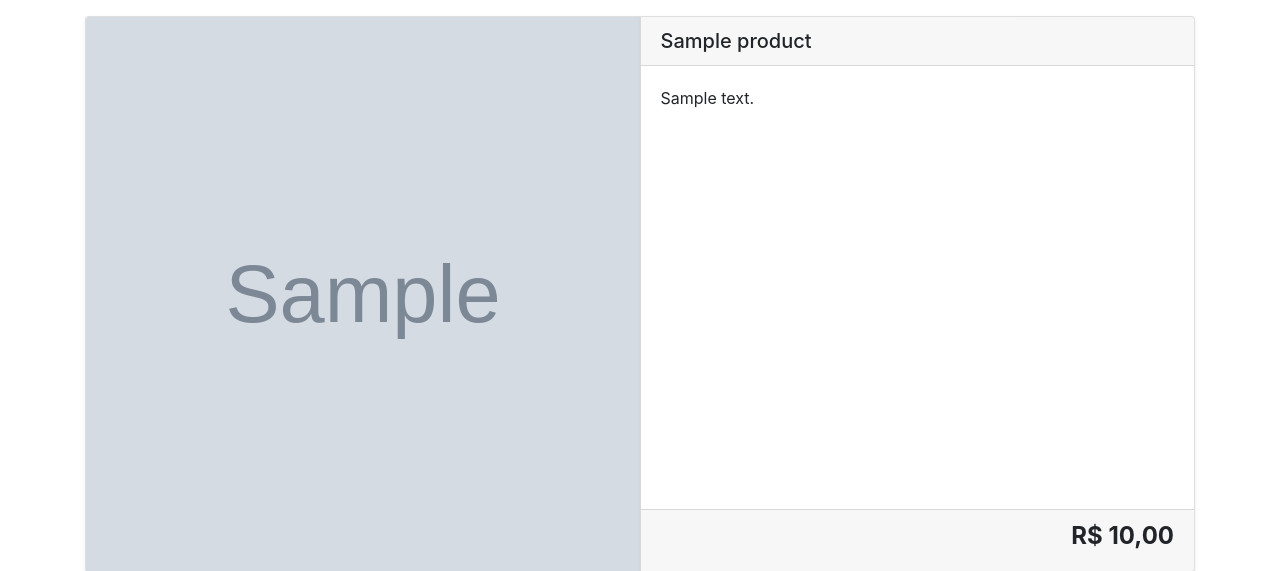
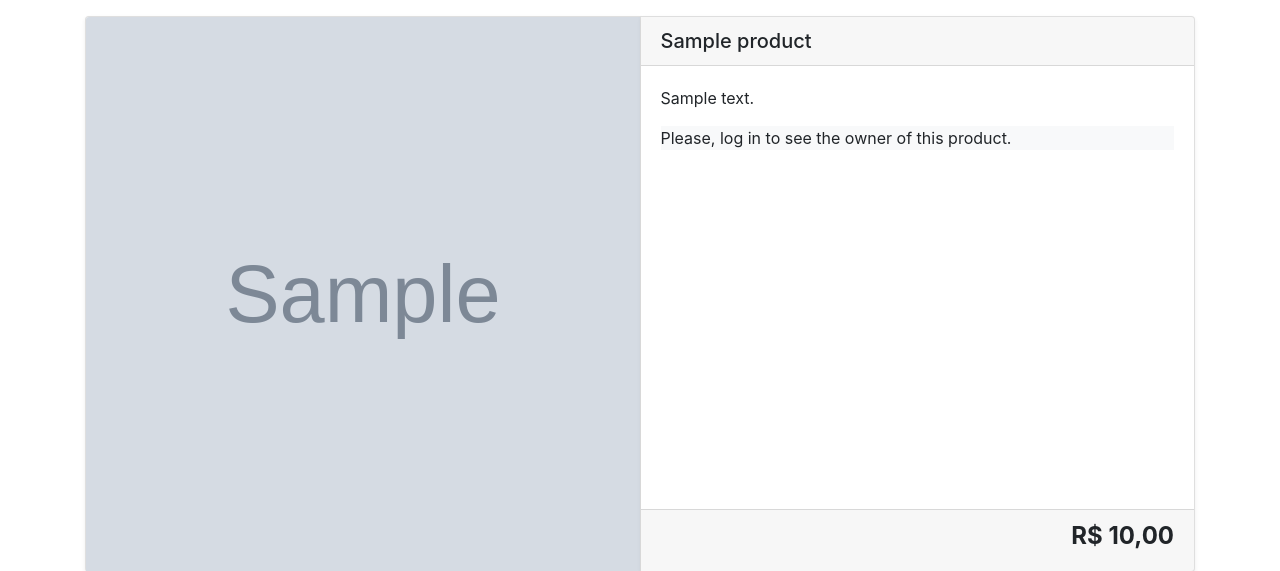
Before and after one commit to tiagomagnusss/esw-trabalho-final, a Django app: page /products/1/ in a window 1280 px wide. Shown: the part 56-627 px from the top of the page. Run offline with Django 4.2, Linux system fonts and the light colour scheme; tables that the repository leaves empty hold one stand-in row (values such as "Sample post"); grey boxes marked "Sample" are stand-in pictures; some libraries are stand-ins or nearby versions.

Commit message:
Adicionando email do vendedor na página do produto

```diff
--- a/templates/products/product.html
+++ b/templates/products/product.html
@@ -21,6 +21,12 @@
             <p class="card-text">{{ product.description }}</p>
         {% endif %}
         <a href="{% url 'pages:productdetail' pk=product.id %}"></a>
+
+        {% if request.user.is_authenticated %}
+          <div class="bg-light">Please, send your offer to: {{ product.original_owner.email }}</div>
+        {% else %}
+          <div class="bg-light">Please, log in to see the owner of this product.</div>
+        {% endif %}
       </div>
       <div class="card-footer">
         <span class="btn-group">
@@ -50,10 +56,4 @@
       </div>
     </div>
   </div>
-
-
-
-
-
-
 {% endblock %}
```
Lines whose indentation alone changed are shown as unchanged.
